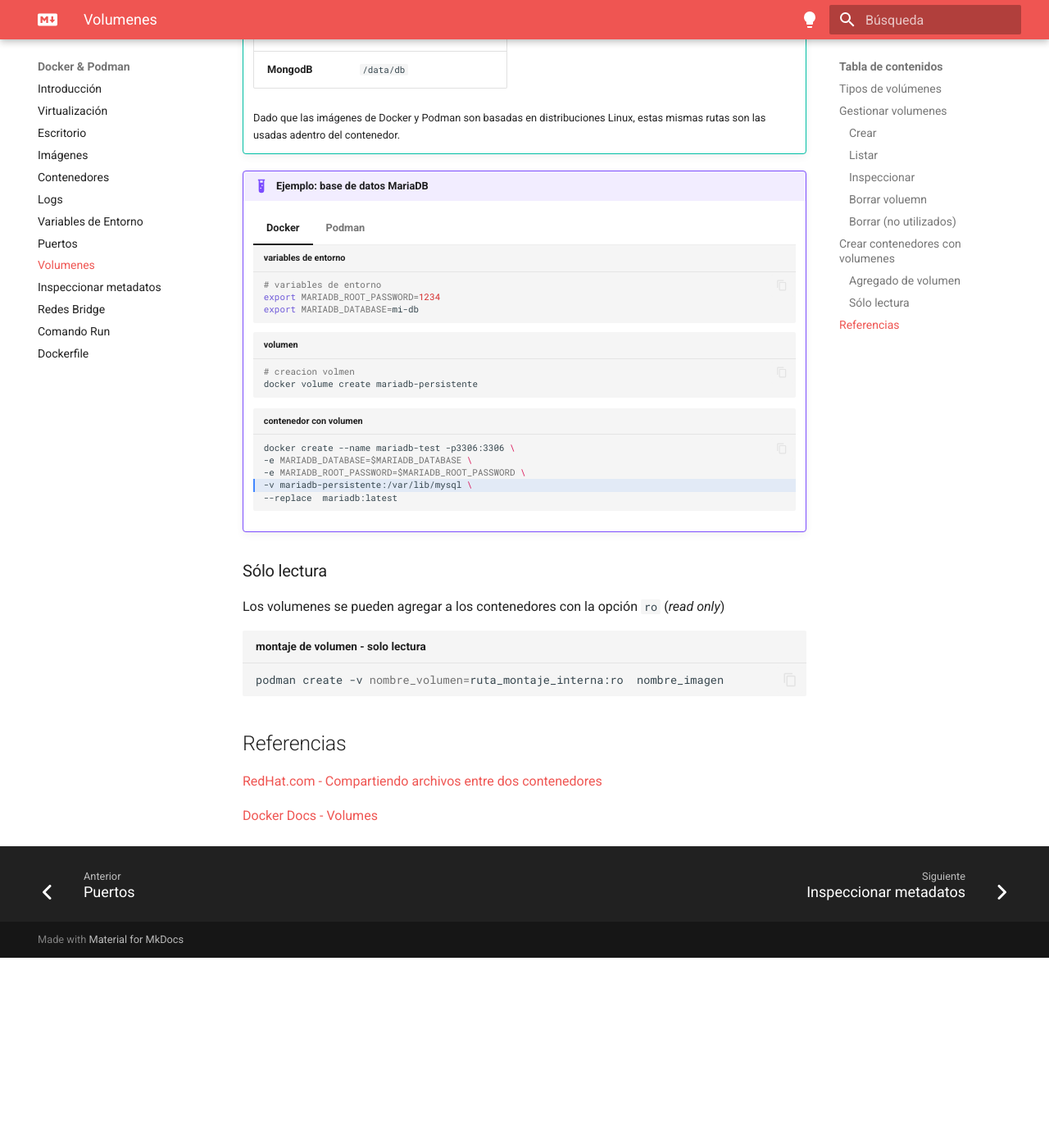
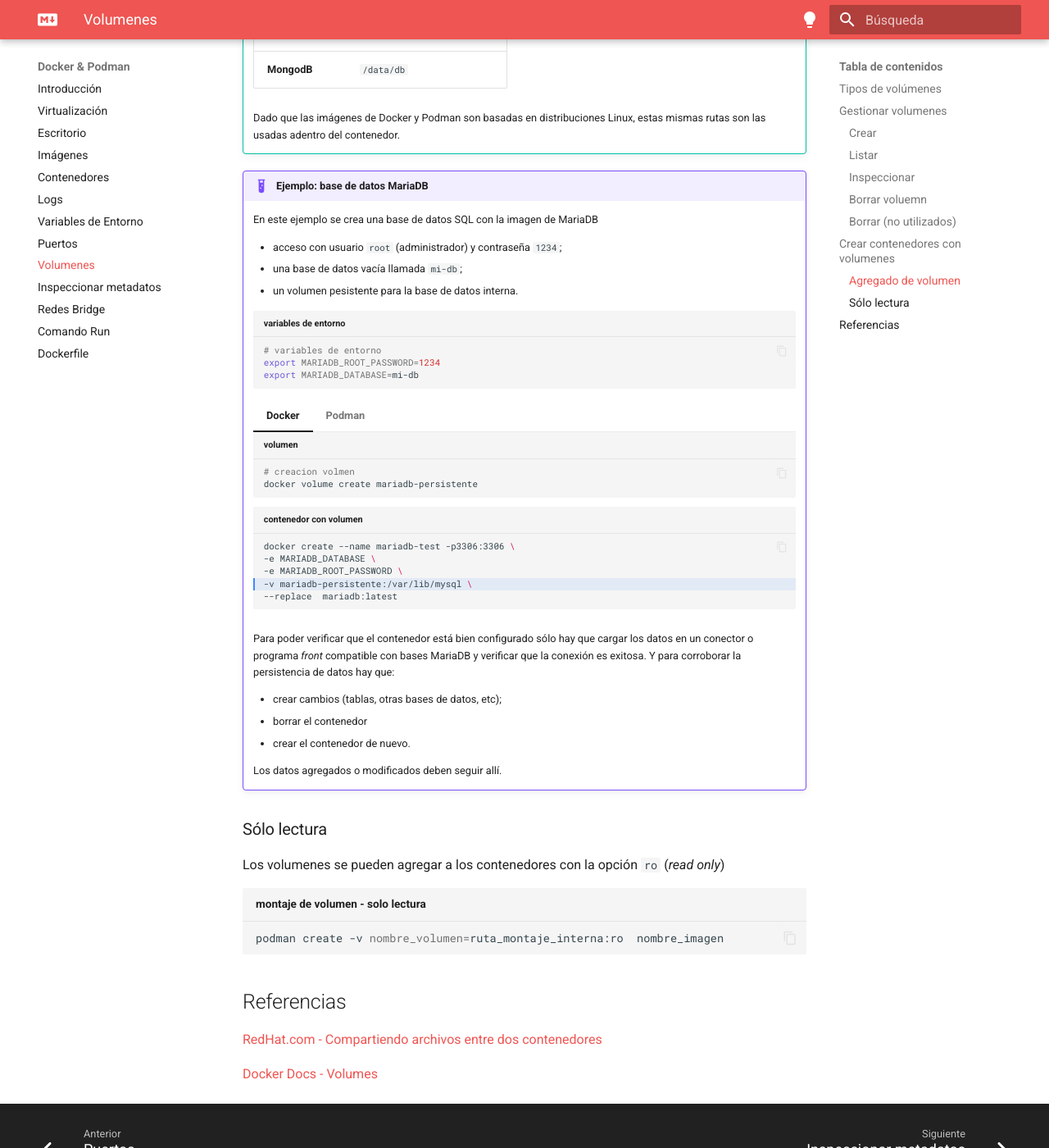
Before and after one commit to alejrot/contenedores, an MkDocs documentation site: the page built from docs/docker/13_volumes.md, in a window 1280 px wide and 1400 px high, scrolled down 3295 px. Shown: the whole window at 82% size. Built offline with MkDocs 1.6.1 and Material for MkDocs 9.7.7, drawn with Linux system fonts in a browser that asks for light colours; plug-ins that fetch from the network failed and are left out; before the commit the page ends 4463 px from its top, so only the background shows below that.

Commit message:
'Variables de entorno' completado y mejorado

````diff
--- a/docs/docker/13_volumes.md
+++ b/docs/docker/13_volumes.md
@@ -213,14 +213,19 @@
 
 !!! example "Ejemplo: base de datos MariaDB"
 
+	En este ejemplo se crea una base de datos SQL con la imagen de MariaDB
+
+	- acceso con usuario `root` (administrador) y contraseña `1234`;
+	- una base de datos vacía llamada `mi-db`;
+	- un volumen pesistente para la base de datos interna.
+
+	```bash title="variables de entorno"
+	# variables de entorno
+	export MARIADB_ROOT_PASSWORD=1234
+	export MARIADB_DATABASE=mi-db
+	```
 
 	=== "Docker"
-
-		```bash title="variables de entorno"
-		# variables de entorno
-		export MARIADB_ROOT_PASSWORD=1234
-		export MARIADB_DATABASE=mi-db
-		```
 
 		```bash title="volumen"
 		# creacion volmen
@@ -229,19 +234,13 @@
 
 		```bash title="contenedor con volumen" hl_lines="4"
 		docker create --name mariadb-test -p3306:3306 \
-		-e MARIADB_DATABASE=$MARIADB_DATABASE \
-		-e MARIADB_ROOT_PASSWORD=$MARIADB_ROOT_PASSWORD \
+		-e MARIADB_DATABASE \
+		-e MARIADB_ROOT_PASSWORD \
 		-v mariadb-persistente:/var/lib/mysql \
 		--replace  mariadb:latest
 		```
 
 	=== "Podman"
-
-		```bash title="variables de entorno"
-		# variables de entorno
-		export MARIADB_ROOT_PASSWORD=1234
-		export MARIADB_DATABASE=mi-db
-		```
 
 		```bash title="volumen"
 		# creacion volmen
@@ -250,14 +249,20 @@
 
 		```bash title="contenedor con volumen" hl_lines="4"
 		podman create --name mariadb-test -p3306:3306 \
-		-e MARIADB_DATABASE=$MARIADB_DATABASE \
-		-e MARIADB_ROOT_PASSWORD=$MARIADB_ROOT_PASSWORD \
+		-e MARIADB_DATABASE \
+		-e MARIADB_ROOT_PASSWORD \
 		-v mariadb-persistente:/var/lib/mysql \
 		--replace  mariadb:latest
 		```
 
+	Para poder verificar que el contenedor está bien configurado sólo hay que cargar los datos en un conector o programa *front* compatible con bases MariaDB y verificar que la conexión es exitosa.
+	Y para corroborar la persistencia de datos hay que:
 
+	- crear cambios (tablas, otras bases de datos, etc);
+	- borrar el contenedor
+	- crear el contenedor de nuevo.
 
+	Los datos agregados o modificados deben seguir allí.
 
 
 ### Sólo lectura
````
Also changed, not shown: docs/docker/07_variables_entorno.md (+111 -39 lines), docs/extras/volumenes_compose.md (+9 -2 lines).
